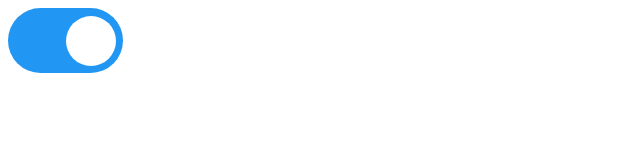
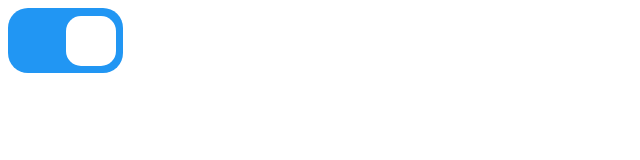
Before and after one commit to Hys-01/YT-Autoplay-Off, a website with bundled scripts: page popup.html in a window 1280 px wide. Shown: the full height of the page, 0-640 px from the left. Built offline with nearby package versions, Linux system fonts and the light colour scheme.

Commit message:
make the switch and slider slighly rounded

```diff
--- a/popup.css
+++ b/popup.css
@@ -69,9 +69,11 @@ input:checked + .slider:before {
 
 /* CONTROLS THE ROUNDNESS OF THE **SWITCH**!!! THE BOX CONTAINING THE SLIDER*/
 .slider.round {
-    border-radius: calc(var(--adjust)* 1.308);
+    /* default is calc(var(--adjust)* 1.308), same as the DIAMETER OF THE SLIDER */
+    border-radius: 20px;
 }
 
 .slider.round:before {
-    border-radius: 50%;
+    /* default at 50% for COMPLETE CIRCLE (50% on each side) */
+    border-radius: 30%;
 }
```
